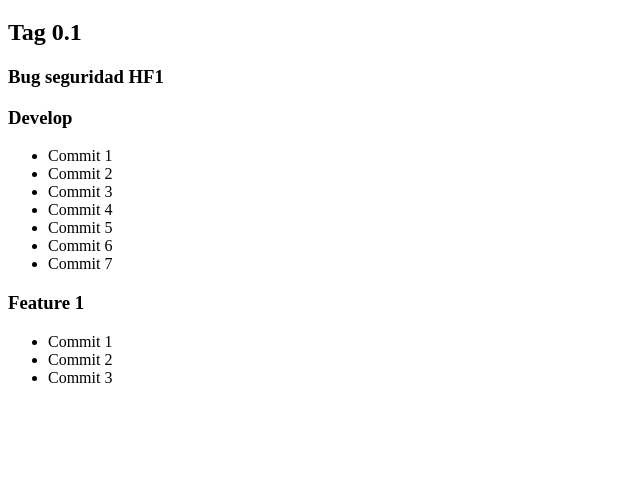
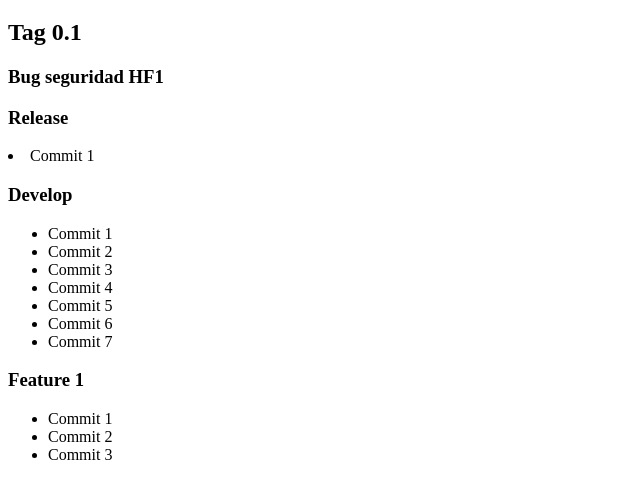
Before and after one commit to IciarCF/DWEC_UT01_Actividad3, a plain HTML site: page index.html in a window 1280 px wide. Shown: the part 61-560 px from the top of the page, without its empty margins (0-640 px from the left). Drawn offline with Linux system fonts and the light colour scheme.

Commit message:
Commit 1 (release)

```diff
--- a/index.html
+++ b/index.html
@@ -9,6 +9,8 @@
     <h1>UT02.2 Taread Git</h1>
     <h2>Tag 0.1</h2>
     <h3>Bug seguridad HF1</h3>
+    <h3>Release</h3>
+        <li>Commit 1</li>
     <h3>Develop</h3>
         <ul>
             <li>Commit 1</li>
```
